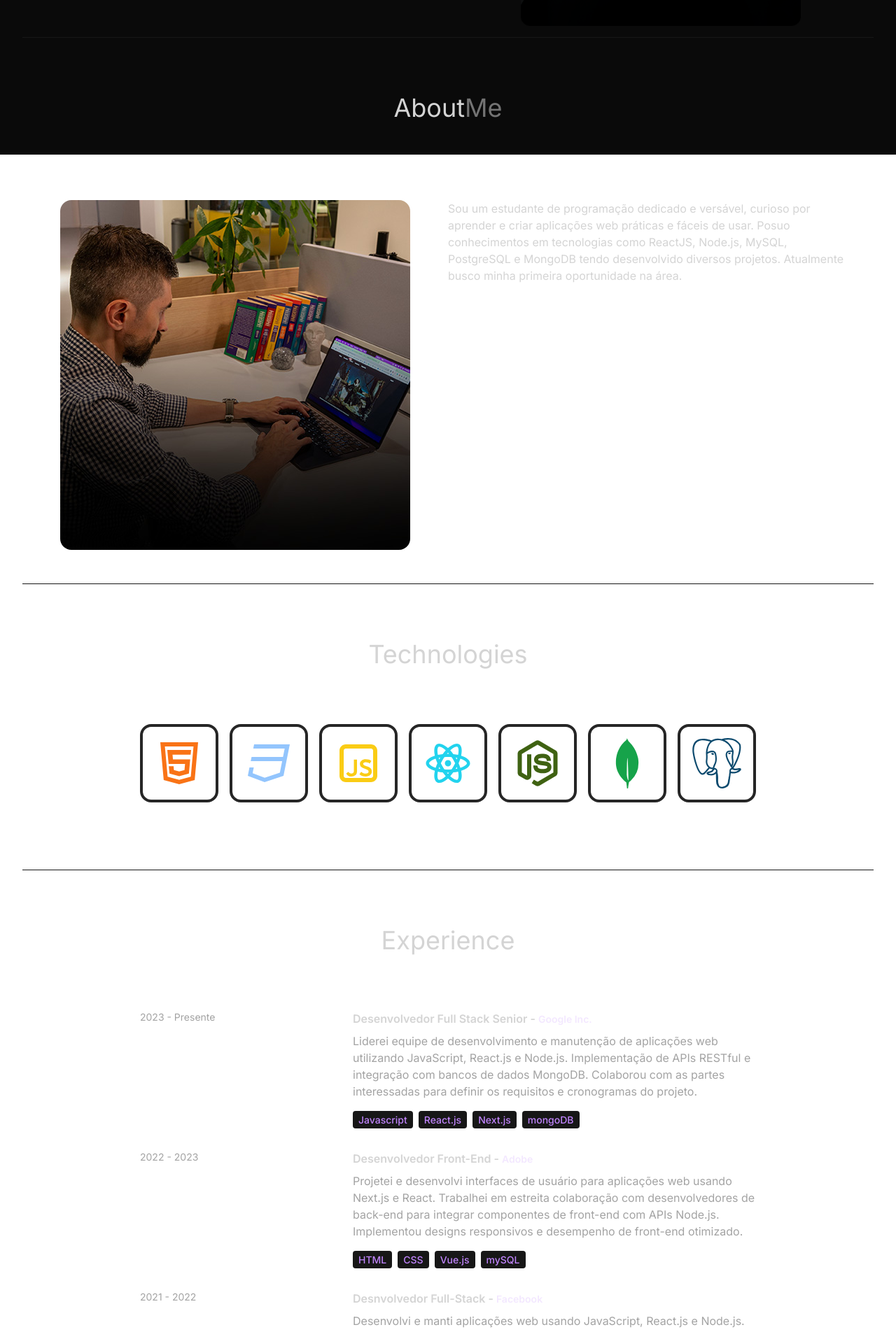
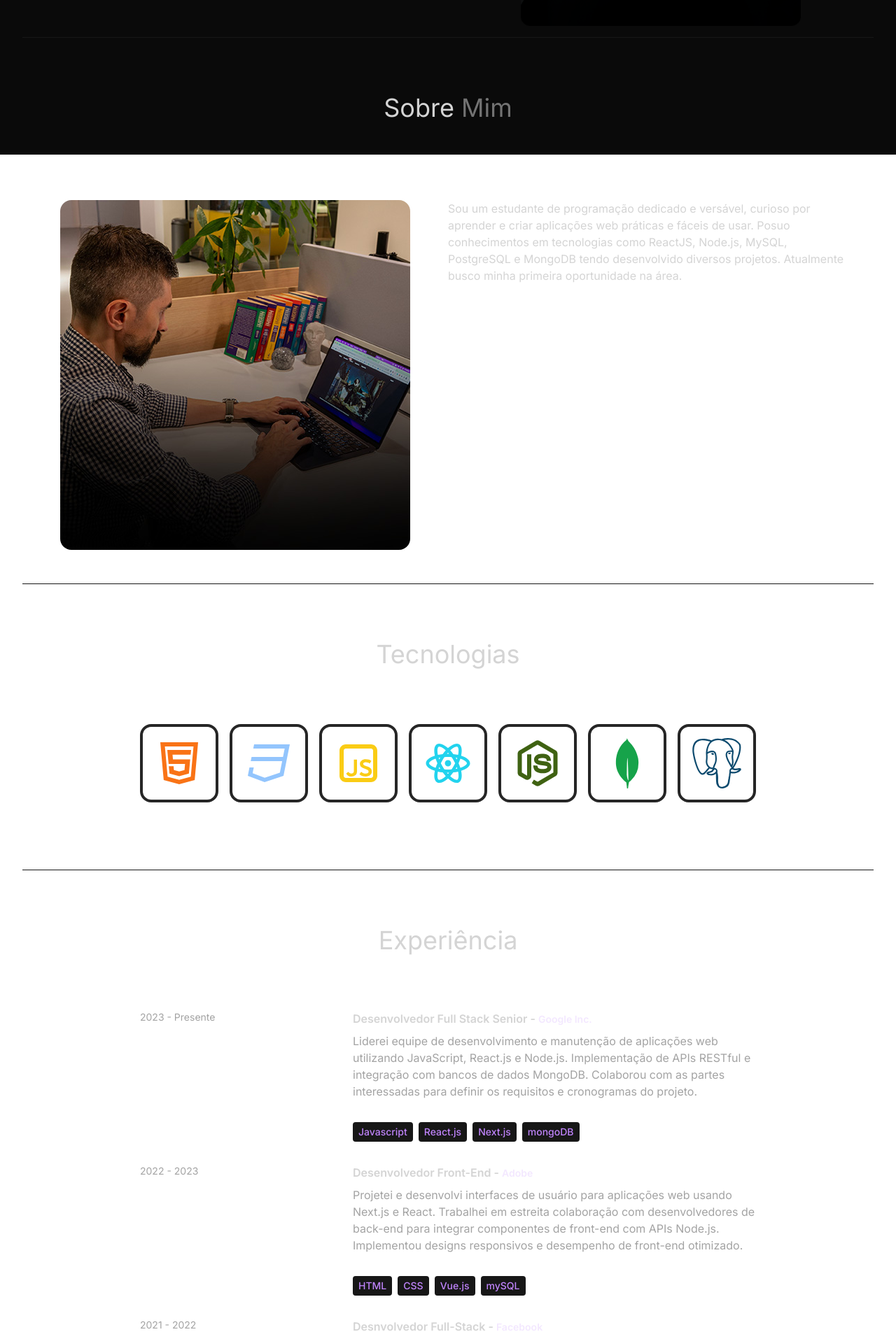
Before and after one commit to Gustavo-Victor/gustavo-victor.github.io, a React (Vite) app: page / in a window 1280 px wide. Shown: the part 579-2483 px from the top of the page at 70% size. Built offline with nearby package versions, Linux system fonts and the light colour scheme.

Commit message:
feat: add contact section

```diff
--- a/src/App.tsx
+++ b/src/App.tsx
@@ -3,6 +3,9 @@ import Hero from "./components/Hero";
 import About from "./components/About";
 import Technologies from "./components/Technologies";
 import Experience from "./components/Experience";
+import Projects from "./components/Projects";
+import Contact from "./components/Contact";
+
 
 export default function App() {
   return (
@@ -16,6 +19,8 @@ export default function App() {
         <About />
         <Technologies />
         <Experience />
+        <Projects />
+        <Contact />
       </div>
     </div>
   )
--- a/src/components/About.tsx
+++ b/src/components/About.tsx
@@ -4,10 +4,10 @@ import { ABOUT_TEXT } from "../data/info";
 
 export default function About() {
     return (
-        <div className="border-b border-neutral-900 pb-4 ">
+        <section id="about" className="border-b border-neutral-900 pb-4 ">
             <h2 className="my-20 text-4xl text-center">
-                About
-                <span className="text-neutral-500">Me</span>
+                Sobre
+                <span className="text-neutral-500"> Mim</span>
             </h2>
             <div className="flex flex-wrap">
                 <div className="w-full lg:w-1/2 lg:p-8">
@@ -21,6 +21,6 @@ export default function About() {
                     </div>
                 </div>
             </div>
-        </div>
+        </section>
     )
 }
--- /dev/null
+++ b/src/components/Contact.tsx
@@ -0,0 +1,26 @@
+import { CONTACT } from "../data/info";
+import { FaEnvelope, FaPhone } from "react-icons/fa";
+import { FaLocationDot } from "react-icons/fa6";
+
+
+export default function Contact() {
+  return (
+    <footer id="contact" className="border-b border-neutral-900 pb-20">
+        <h2 className="my-10 text-center text-4xl">Entre em contato</h2>
+        <div className="text-center tracking-tighter flex flex-col items-center justify-center gap-4">
+            <p className="flex gap-4 items-center flex-wrap justify-center lg:justify-start text-sm lg:text-lg">
+                <FaLocationDot className="hover:text-white"/>
+                {CONTACT.address}
+            </p>
+            <p className="flex gap-4 items-center flex-wrap justify-center lg:justify-start text-sm lg:text-lg">
+                <FaPhone className="hover:text-white" />
+                {CONTACT.phoneNo}
+            </p>
+            <p className="flex gap-4 items-center flex-wrap justify-center lg:justify-start text-sm lg:text-lg">
+                <FaEnvelope className="hover:text-white" />
+                {CONTACT.email}
+            </p>
+        </div>
+    </footer>
+  )
+}
--- a/src/components/Experience.tsx
+++ b/src/components/Experience.tsx
@@ -3,8 +3,8 @@ import { EXPERIENCES } from "../data/info";
 
 export default function Experience() {
   return (
-    <div className="border-b border-neutral-900 pb-4">
-        <h2 className="my-20 text-center text-4xl">Experience</h2>
+    <section id="experiences" className="border-b border-neutral-900 pb-4">
+        <h2 className="my-20 text-center text-4xl">Experiência</h2>
         <div>
             {EXPERIENCES.map((experience, index) => (
                 <div
@@ -19,13 +19,15 @@ export default function Experience() {
                             <span className="text-sm text-purple-100">{experience.company}</span>
                         </h6>
                         <p className="mb-4 text-neutral-400">{experience.description}</p>
-                        {experience.technologies.map((tech, techIndex) => (
-                            <span className="text-sm mr-2 mt-4 bg-neutral-900 px-2 py-1 rounded font-medium text-purple-400" key={techIndex}>{tech}</span>
-                        ))}
+                        <div className="flex gap-2 items-center flex-wrap">
+                            {experience.technologies.map((tech, techIndex) => (
+                                <span className="text-sm mt-4 bg-neutral-900 px-2 py-1 rounded font-medium text-purple-400" key={techIndex}>{tech}</span>
+                            ))}
+                        </div>
                     </div>
                 </div>
             ))}
         </div>
-    </div>
+    </section>
   )
 }
--- a/src/components/Hero.tsx
+++ b/src/components/Hero.tsx
@@ -4,12 +4,12 @@ import profilePicture from "../assets/kevinRushProfile.png";
 
 export default function Hero() {
     return (
-        <div className="border-b border-neutral-900 pb-4 lg:mb-35">
+        <section id="hero" className="border-b border-neutral-900 pb-4 lg:mb-35">
             <div className="flex flex-wrap">
                 <div className="w-full lg:w-1/2">
                     <div className="flex flex-col items-center lg:items-start">
                         <h1 className="pb-16 text-6xl font-thin tracking-tight lg:mt-16 lg:text-7xl">Gustavo Victor</h1>
-                        <span className="bg-gradient-to-r from-pink-300 via-slate-500 to-purple-500 bg-clip-text text-4xl tracking-tight text-transparent">Estudante de programação</span>
+                        <span className="bg-gradient-to-r from-pink-300 via-slate-500 to-purple-500 bg-clip-text text-3xl lg:text-4xl tracking-tight text-transparent">Estudante de programação</span>
                         <p className="my-2 max-w-xl py-6 font-tight tracking-tighter">{HERO_CONTENT}</p>
                     </div>
                 </div>
@@ -19,6 +19,6 @@ export default function Hero() {
                     </div>
                 </div>
             </div>
-        </div>
+        </section>
     )
 }
--- a/src/components/NavBar.tsx
+++ b/src/components/NavBar.tsx
@@ -4,8 +4,8 @@ import { FaLinkedin, FaInstagram, FaGithub } from "react-icons/fa";
 
 export default function NavBar() {
   return (
-
-    <nav className="w-full mb-20 flex items-center justify-between py-6">
+    <header id="main-header" className="w-full">
+      <nav id="navbar" className="w-full mb-20 flex items-center justify-between py-6">
         <div className="flex flex-shrink-0 items-center">
           <img
             className="mx-2 w-10"
@@ -17,5 +17,6 @@ export default function NavBar() {
           <FaGithub />
         </div>
       </nav>
+    </header>
   )
 }
--- /dev/null
+++ b/src/components/Projects.tsx
@@ -0,0 +1,34 @@
+import { PROJECTS } from "../data/info";
+
+
+export default function Projects() {
+    return (
+        <section id="projects" className="border-b border-neutral-900 pb-4">
+            <h2 className="my-20 text-center text-4xl">Projetos</h2>
+            <div>
+                {PROJECTS.map((project) => (
+                    <div
+                        key={project.title}
+                        className="mb-8 flex flex-wrap lg:justify-center">
+                        <div className="w-full lg:w-1/4">
+                            <img
+                                height={192}
+                                src={project.image}
+                                alt={project.title}
+                                className="mb-6 rounded w-full sm:max-w-48" />
+                        </div>
+                        <div className="w-full max-w-xl lg:w-3/4">
+                            <h6 className="mb-2 font-semibold">{project.title}</h6>
+                            <p className="mb-4 text-neutral-400">{project.description}</p>
+                            <div className="flex gap-2 items-center flex-wrap">
+                                {project.technologies.map((tech, techIndex) => (
+                                    <span className="rounded px-2 py-1 bg-neutral-900 text-purple-400 text-sm font-medium" key={techIndex}>{tech}</span>
+                                ))}
+                            </div>
+                        </div>
+                    </div>
+                ))}
+            </div>
+        </section>
+    )
+}
--- a/src/components/Technologies.tsx
+++ b/src/components/Technologies.tsx
@@ -11,8 +11,8 @@ import { SiMongodb, SiPostgresql } from "react-icons/si"
 
 export default function Technologies() {
     return (
-        <div className="border-b border-neutral-900 pb-24 ">
-            <h2 className="my-20 text-center text-4xl">Technologies</h2>
+        <section id="technologies" className="border-b border-neutral-900 pb-24 ">
+            <h2 className="my-20 text-center text-4xl">Tecnologias</h2>
             <div className="flex flex-wrap items-center justify-center gap-4">
                 <div className="rounded-2xl border-4 border-neutral-800 p-4">
                     <RiHtml5Line className="text-7xl text-orange-500" />
@@ -36,6 +36,6 @@ export default function Technologies() {
                     <SiPostgresql className="text-7xl text-sky-900" />
                 </div>
             </div>
-        </div>
+        </section>
     )
 }
--- a/src/data/info.ts
+++ b/src/data/info.ts
@@ -96,7 +96,7 @@ export const PROJECTS = [
 ];
 
 export const CONTACT = {
-    address: "Rua das Primaveras, 380, Parque Internacional",
-    phoneNo: "+55 (11) 96982-0391 / +55 (11) 95960-7447",
+    address: "Campo Limpo Paulista, SP - 13232-550",
+    phoneNo: "11 96982-0391 / 11 95960-7447",
     email: "gustavovbs270@gmail.com",
 };
```
Lines whose indentation alone changed are shown as unchanged.
